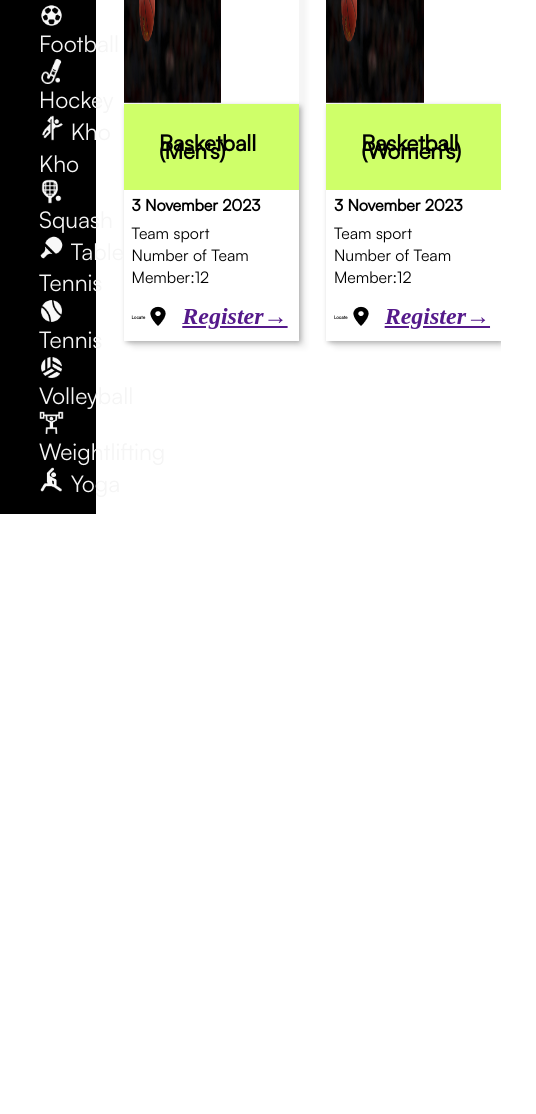
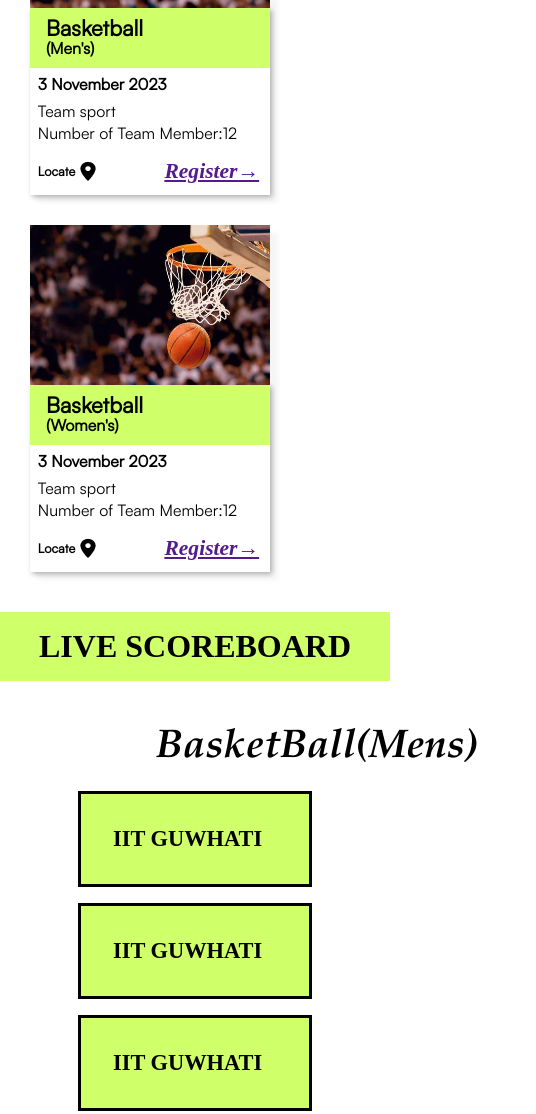
Before and after one commit to Sanskar-ughade/final_mark, a plain HTML site: page index.html in a window 390 px wide. Shown: the part 402-1516 px from the top of the page, 536 px wide, since content can reach past the window. Before the commit the page ends 916 px from the top, so only its background shows below. Drawn offline with nearby package versions, Linux system fonts and the light colour scheme; a script that the page names is missing.

Commit message:
mobile view work suceess

```diff
--- a/index.html
+++ b/index.html
@@ -81,10 +81,10 @@
                 <div class="maincard">
                     <div class="card1 card-men">
 
-                        <div class="img"><img src="images/basketball 1.png" alt="Basketball" class="sportsimg"></div>
+                        <div class="img"><img src="images/bmobile2.jpeg" alt="Basketball" class="sportsimg"></div>
                         <div class="lowbox">
                         <div class="name">
-                            <h1>Basketball (Men's)</h1>
+                            <h1>Basketball<div class="women">(Men's)</div></h1>
                         </div>
                         <div>
                             <p class="Date">3 November 2023</p>
@@ -107,12 +107,12 @@
                         </div>
                        </div>
                     </div>
-                    <div class="card1 card-women">
+                    <div class="card1 card-men">
 
-                        <div class="img"><img src="images/basketball 1.png" alt="Basketball" class="sportsimg"></div>
+                        <div class="img"><img src="images/bmobile2.jpeg" alt="Basketball" class="sportsimg"></div>
                         <div class="lowbox">
                         <div class="name">
-                            <h1>Basketball (Women's)</h1>
+                            <h1>Basketball <div class="women">(Women's)</div></h1>
                         </div>
                         <div>
                             <p class="Date">3 November 2023</p>
@@ -138,6 +138,25 @@
                  </div>
                 </div>
             </div>
+               <div class="scoreboard">
+               <div class="span">
+                     <h1>LIVE SCOREBOARD</h1>
+                </div>
+                <div class="sportnameLEAD">BasketBall(Mens)</div>
+                <div class="bars-men">
+                    <a href="" class="rectangle">IIT Guwhati</a>
+                    <a href="" class="rectangle">IIT Guwhati</a>
+                    <a href="" class="rectangle">IIT Guwhati</a>
+                    <a href="" class="rectangle">IIT Guwhati</a>
+                </div>
+                <div class="sportnameLEAD">BasketBall(Womens)</div>
+                <div class="bars-men">
+                    <a href="" class="rectangle">IIT Guwhati</a>
+                    <a href="" class="rectangle">IIT Guwhati</a>
+                    <a href="" class="rectangle">IIT Guwhati</a>
+                    <a href="" class="rectangle">IIT Guwhati</a>
+                </div>
+            </div>
         </div>
         <script src=" https://cdnjs.cloudflare.com/ajax/libs/gsap/3.12.2/gsap.min.js"></script>
     <script src="https://cdn.jsdelivr.net/npm/locomotive-scroll@3.5.4/dist/locomotive-scroll.min.js"></script>
--- a/indexnew.css
+++ b/indexnew.css
@@ -12,6 +12,7 @@
 
 body{
     overflow-x: hidden;
+
 }
 .header.two{
     height: 9vh;
@@ -178,13 +179,15 @@ body{
 }
 
 .card1 .sportsimg {
-    width: 25vw;
-    height:35vh ;
+    width:  25vw;
+    /* height: 35vh ; */
+    height: 15rem;
     border: none;
 
     margin-left: .07vw;
 
 }
+
 .card1 h1 {
 
     background-color: #CFFF69;
@@ -195,7 +198,7 @@ body{
     line-height:8px;
     letter-spacing: 0em;
     text-align: left;
-    padding: 2.2rem;
+    padding: 1.5rem;
 
 }
 
@@ -245,38 +248,93 @@ margin-left: 2vw;
     font-size: 1.2vw;
 }
 
+.women{
+        font-size: 1rem;
+        margin-top: 12px;
+}
 
 
 
-@media screen and (max-width: 1678px){
-    .cards div{
-        width: 23vw;
+.span{
+    background-color: #CFFF69;
+    display: flex;
+    align-items: center;
+    justify-content: center;
+    z-index: -10000;
+    padding: 1rem;
+
 }
+
+.sportnameLEAD{
+    margin: 5vh 0vw 5vw 40vw;
+    font-size: 2.5rem;
+    font-family: Garamond;
+    font-style: italic;
+    font-weight: bolder
 }
-@media screen and (max-width: 1395px){
-    .sports{
-        width: 25vw;
+
+.bars-men {
+    width: 80%;
+   display:flex;
+   flex-direction: column;
+   gap: 1rem;
+
 }
-    .cards{
-        flex-flow: column;
-        align-items: center;
+
+.bars-men a{
+    background-color: #CFFF69;
+   padding: 2rem;
+   font-size: 1.4rem;
+   font-weight: 800;
+   text-decoration: none;
+   color: black;
+   text-transform: uppercase;
+   margin-left: 20vw;
+   border: 3px solid black;
+
+
 }
-    .cards div{
-        height: 39vh;
-        margin-top: 2vh;
-        width: 30vw;
+
+
+
+
+@media screen and (max-width: 800px) {
+    #main{
+        display: flex;
+        flex-direction: column;
+        gap: 40px;
+
     }
-    .input input{
-        width: 20vw;;
+   .maincard{
+     display: flex;
+     flex-direction: column;
+     gap: 30px;
         }
+
+        .card1{
+
         }
-@media screen and (max-width: 1065px){
-    .cards div{
-        width:  40vw;
+        .card1 .sportsimg{
+        width: 15rem;
+        height: 10rem;
+
+
      }
+      .name h1{
+        padding: 1rem;
       }
-@media screen and (max-height: 850px){
-    .cards div{
-       display: none;
+      .regi{
+        font-size: .9rem;
+        text-decoration: none;
       }
+     .sports{display: none;}
+
+
+
+      .loc h3{
+        font-size: .8rem;
+
       }
+
+
+     }
```
Also changed, not shown: images/bmobile.webp (added), images/bmobile2.jpeg (added). Lines whose indentation alone changed are shown as unchanged.
